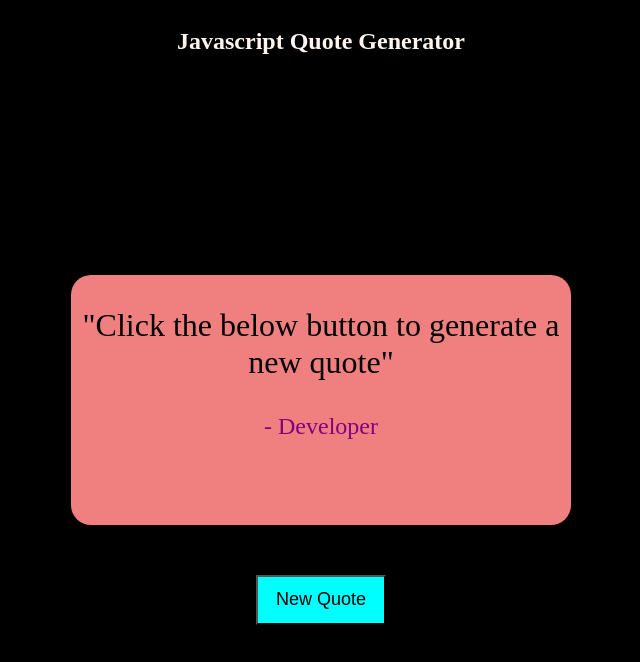
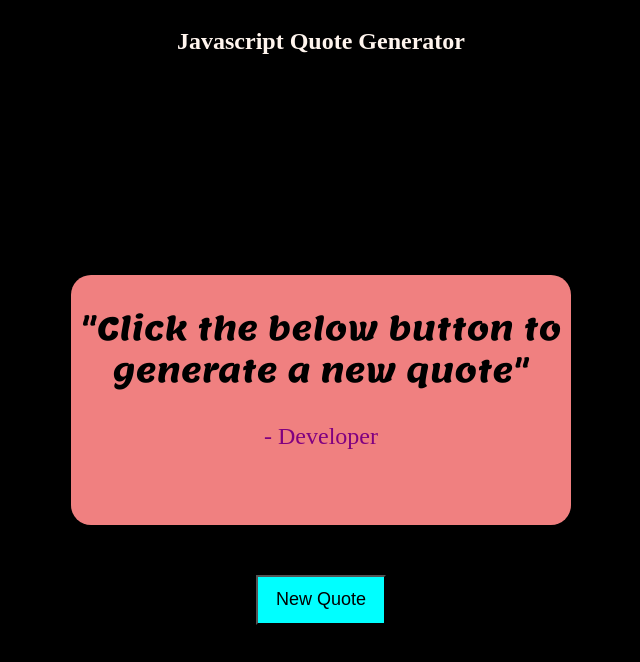
Before and after one commit to augustinestom12/js_quote_generator, a plain HTML site: page index.html in a window 1280 px wide. Shown: the whole page, without its empty margins (319-959 px from the left). Drawn offline with Linux system fonts and the light colour scheme.

Commit message:
changed font styles for quotes

```diff
--- a/index.html
+++ b/index.html
@@ -4,6 +4,9 @@
     <meta charset="UTF-8">
     <meta name="viewport" content="width=device-width, initial-scale=1.0">
     <link rel="stylesheet" href="styles.css">
+    <link rel="preconnect" href="https://fonts.googleapis.com">
+    <link rel="preconnect" href="https://fonts.gstatic.com" crossorigin>
+    <link href="https://fonts.googleapis.com/css2?family=Lemon&display=swap" rel="stylesheet">
 
     <title>Document</title>
 </head>
--- a/styles.css
+++ b/styles.css
@@ -28,6 +28,11 @@ h2{
     text-align: center;
     color:black;
     font-size:xx-large;
+        font-family: "Lemon", serif;
+        font-weight: 400;
+        font-style: normal;
+
+
 }
 #person{
     text-align: center;
```
